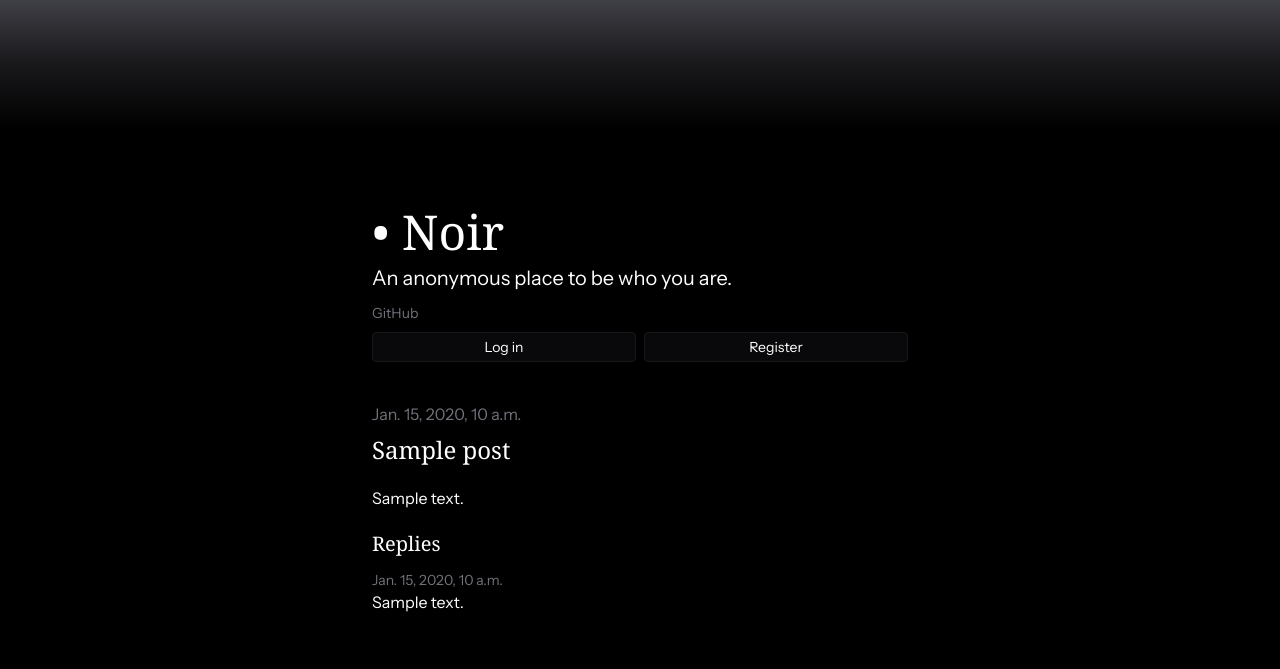
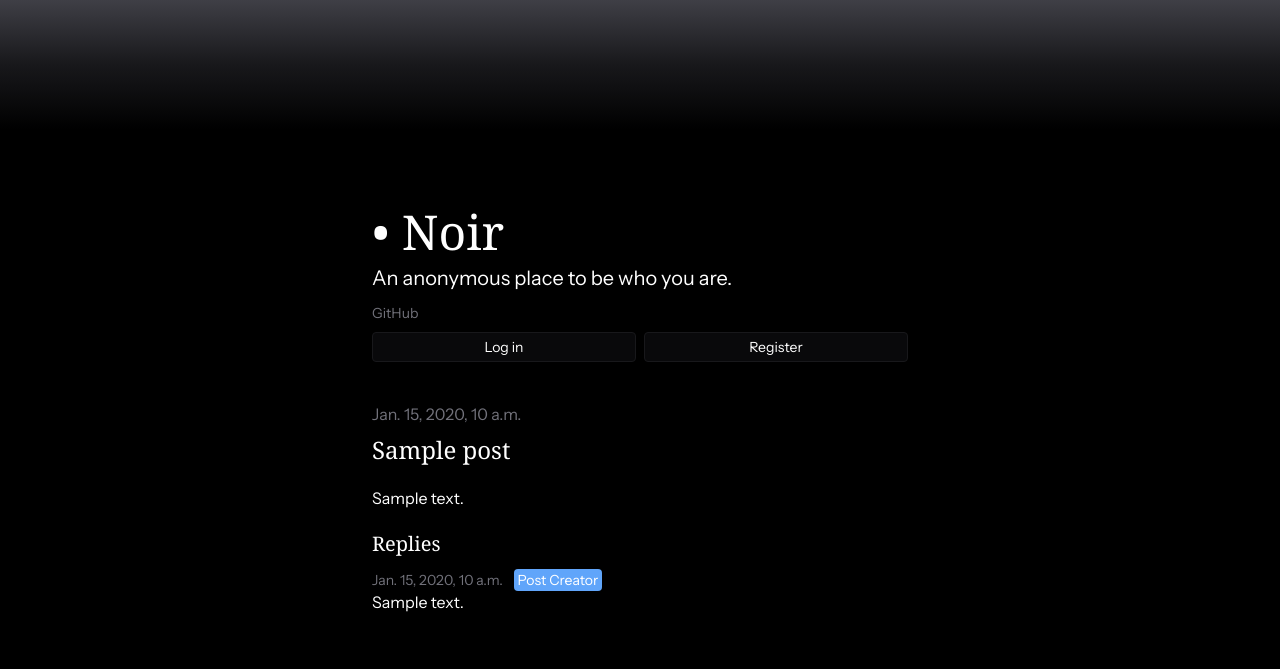
Before and after one commit to xtt28/noir, a Django app: page /posts/1 in a window 1280 px wide. Shown: the top 669 px of the page. Run offline with Django 5.2, Linux system fonts and the light colour scheme; tables that the repository leaves empty hold one stand-in row (values such as "Sample post"); some web fonts are replaced.

Commit message:
Add "Post Creator" annotation to reply list

```diff
--- a/noir/posts/templates/posts/components/reply.html
+++ b/noir/posts/templates/posts/components/reply.html
@@ -6,6 +6,11 @@
         {% if reply.creator == user %}
         <span class="px-1 py-0.5 text-sm text-white bg-indigo-400 rounded ml-2">
             {% trans "You" %}
+        </span>
+        {% endif %}
+        {% if reply.creator == reply.post.creator %}
+        <span class="px-1 py-0.5 ml-2 text-sm text-white rounded 5 bg-blue-400">
+            {% trans "Post Creator" %}
         </span>
         {% endif %}
     </div>
--- a/noir/static/css/out.css
+++ b/noir/static/css/out.css
@@ -678,6 +678,16 @@ video {
   background-color: rgb(9 9 11 / var(--tw-bg-opacity));
 }
 
+.bg-sky-400{
+  --tw-bg-opacity: 1;
+  background-color: rgb(56 189 248 / var(--tw-bg-opacity));
+}
+
+.bg-blue-400{
+  --tw-bg-opacity: 1;
+  background-color: rgb(96 165 250 / var(--tw-bg-opacity));
+}
+
 .bg-gradient-to-b{
   background-image: linear-gradient(to bottom, var(--tw-gradient-stops));
 }
```
